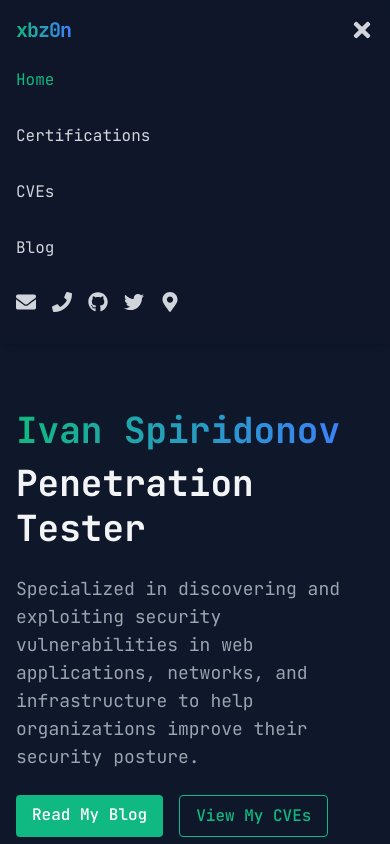
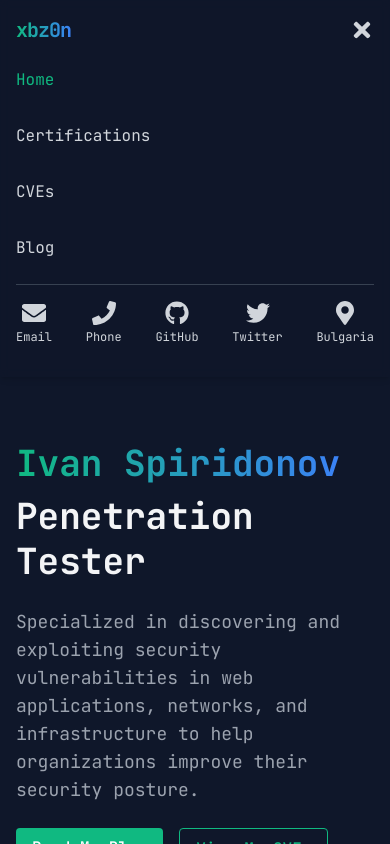
Before and after one commit to xbz0n/xbz0n.github.io, a Next.js app: page / in a window 390 px wide. Both pictures are taken after a click on the button "Toggle menu". Shown: the top 844 px of the page. Built offline with nearby package versions, Linux system fonts and the light colour scheme.

Commit message:
Improve mobile navigation icons visibility and layout

```diff
--- a/components/Navbar.js
+++ b/components/Navbar.js
@@ -96,21 +96,26 @@ export default function Navbar() {
               Blog
             </Link>
 
-            <div className="flex items-center space-x-4 py-2">
-              <a href="mailto:ivanspiridonov@gmail.com" className="text-gray-300 hover:text-accent" aria-label="Email">
-                <FaEnvelope className="w-5 h-5" />
+            <div className="flex justify-between items-center pt-4 pb-2 border-t border-gray-700">
+              <a href="mailto:ivanspiridonov@gmail.com" className="flex flex-col items-center text-gray-300 hover:text-accent" aria-label="Email">
+                <FaEnvelope className="w-6 h-6 mb-1" />
+                <span className="text-xs">Email</span>
               </a>
-              <a href="tel:+359876143085" className="text-gray-300 hover:text-accent" aria-label="Phone">
-                <FaPhone className="w-5 h-5" />
+              <a href="tel:+359876143085" className="flex flex-col items-center text-gray-300 hover:text-accent" aria-label="Phone">
+                <FaPhone className="w-6 h-6 mb-1" />
+                <span className="text-xs">Phone</span>
               </a>
-              <a href="https://github.com/xbz0n" target="_blank" rel="noopener noreferrer" className="text-gray-300 hover:text-accent" aria-label="GitHub">
-                <FaGithub className="w-5 h-5" />
+              <a href="https://github.com/xbz0n" target="_blank" rel="noopener noreferrer" className="flex flex-col items-center text-gray-300 hover:text-accent" aria-label="GitHub">
+                <FaGithub className="w-6 h-6 mb-1" />
+                <span className="text-xs">GitHub</span>
               </a>
-              <a href="https://twitter.com/xbz0n" target="_blank" rel="noopener noreferrer" className="text-gray-300 hover:text-accent" aria-label="Twitter">
-                <FaTwitter className="w-5 h-5" />
+              <a href="https://twitter.com/xbz0n" target="_blank" rel="noopener noreferrer" className="flex flex-col items-center text-gray-300 hover:text-accent" aria-label="Twitter">
+                <FaTwitter className="w-6 h-6 mb-1" />
+                <span className="text-xs">Twitter</span>
               </a>
-              <span className="text-gray-300" aria-label="Location">
-                <FaMapMarkerAlt className="w-5 h-5" />
+              <span className="flex flex-col items-center text-gray-300" aria-label="Location">
+                <FaMapMarkerAlt className="w-6 h-6 mb-1" />
+                <span className="text-xs">Bulgaria</span>
               </span>
             </div>
           </div>
```
